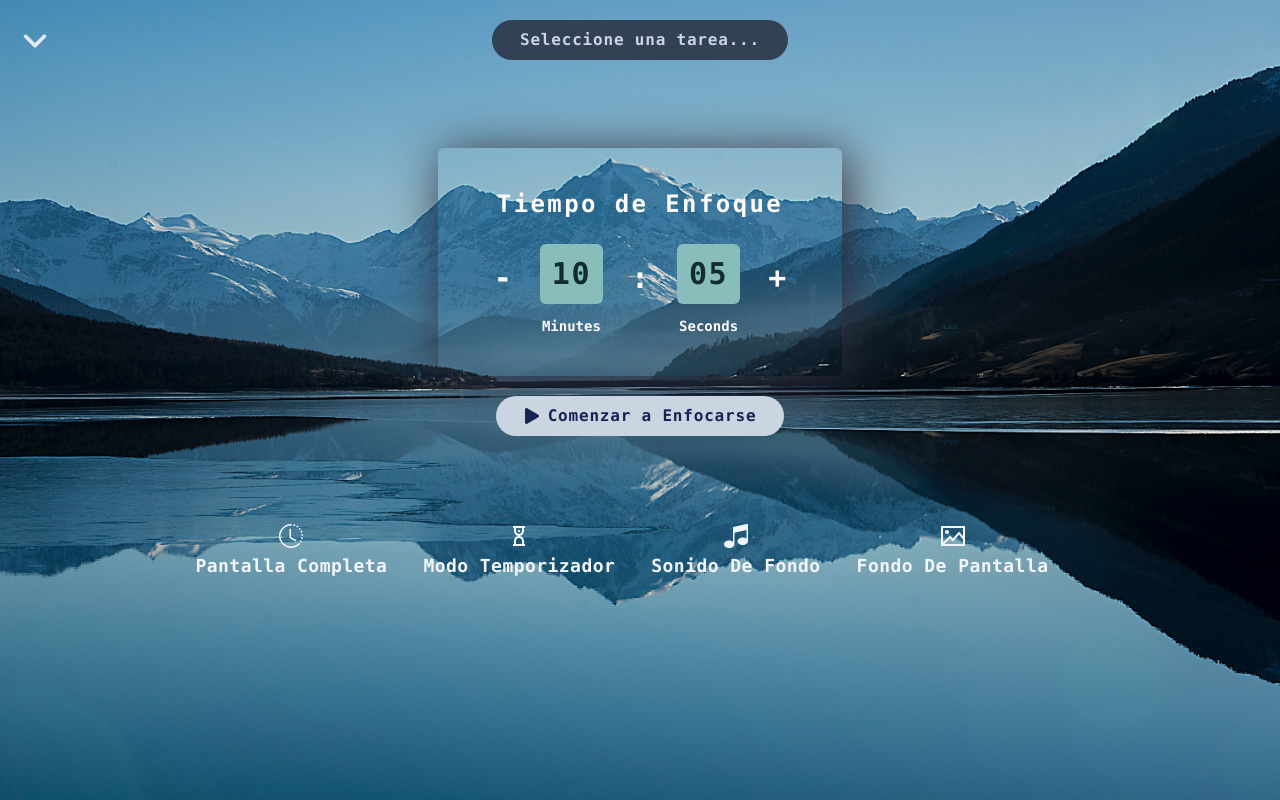
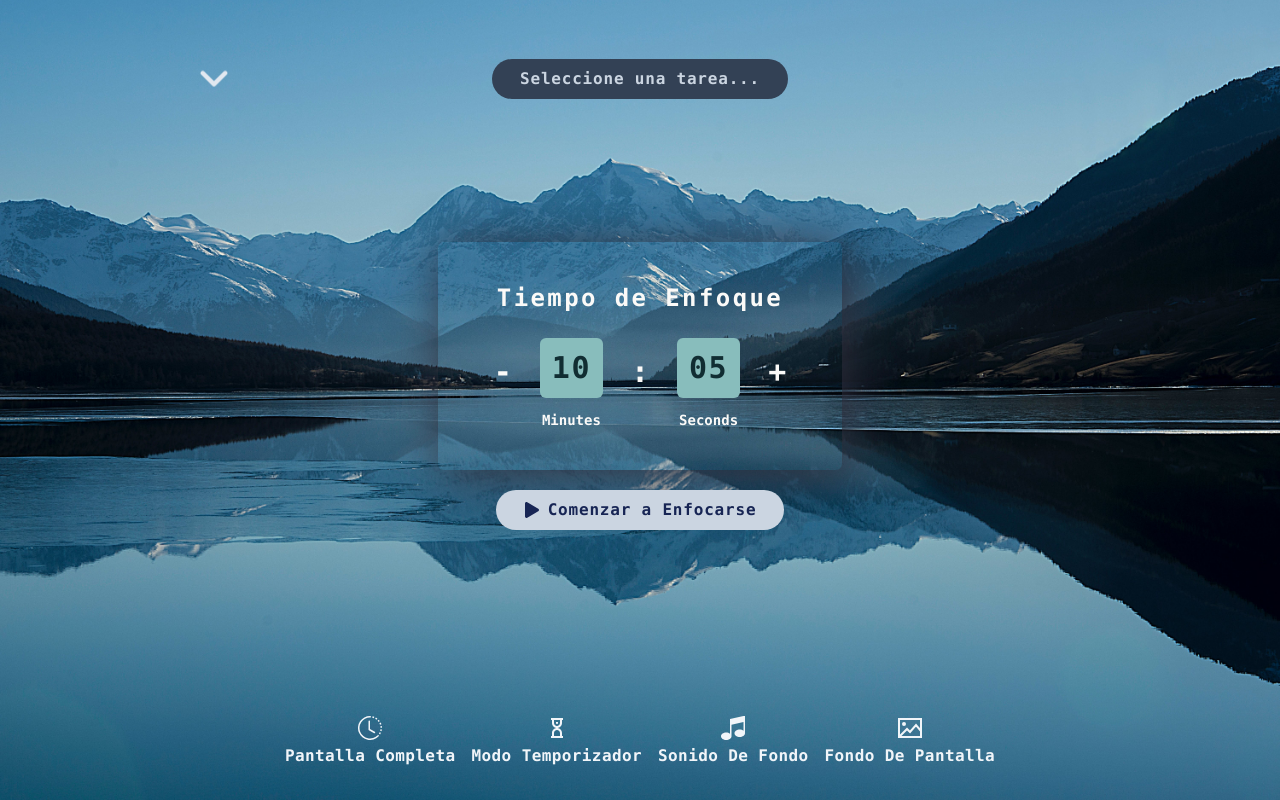
Before and after one commit to greluma/focus-todo, a React (Vite) app: page / in a window 1280 px wide. Built offline with nearby package versions, Linux system fonts and the light colour scheme.

Commit message:
home design advance

```diff
--- a/src/components/BtnHome.jsx
+++ b/src/components/BtnHome.jsx
@@ -7,7 +7,7 @@ const BtnHome = ({ icon, text }) => {
 
   return (
     <button onMouseEnter={() => setIsHovered(true)}
-      onMouseLeave={() => setIsHovered(false)} className='text-lg font-bold tracking-wide capitalize transition duration-300 ease-in-out hover:border-b mr-9 text-slate-100 border-slate-100'><span className={`flex justify-center mb-1 text-2xl duration-200 ${isHovered ? "-translate-y-2 scale-110 " : ""}`}>{icon}</span>{text}</button>
+      onMouseLeave={() => setIsHovered(false)} className='text-xs font-bold tracking-wide capitalize transition duration-300 ease-in-out md:text-base hover:border-b text-slate-100 border-slate-100'><span className={`flex justify-center mb-1 text-xl md:text-2xl duration-200 ${isHovered ? "-translate-y-2 scale-110 " : ""}`}>{icon}</span>{text}</button>
   )
 }
 
--- a/src/pages/Home.jsx
+++ b/src/pages/Home.jsx
@@ -56,12 +56,12 @@ const Home = () => {
 
     return (
         <>
-            <div className={`min-h-screen p-5 bg-center bg-cover transition duration-300 ease-in-out ${showBanner ? 'opacity-90' : ''}`} style={{ backgroundImage: `url(${backgroundImage})` }}>
+            <div className={`grid p-4 min-h-screen bg-center bg-cover transition duration-300 ease-in-out ${showBanner ? 'opacity-90' : ''}`} style={{ backgroundImage: `url(${backgroundImage})` }}>
                 <div className="grid grid-cols-3 m-auto justify-items-start">
-                    <button className="text-3xl transition duration-200 text-slate-200 hover:translate-y-1 hover:scale-110 "><FaAngleDown /></button>
+                    <button className="text-3xl md:text-4xl text-slate-200 animate-bounce hover:animate-none"><FaAngleDown /></button>
                     <button className="py-2 text-sm font-bold tracking-wider transition duration-500 ease-in-out rounded-full md:text-base bg-slate-700 text-slate-300 px-7 justify-self-center hover:bg-slate-300 hover:text-slate-700">{isSmallScreen ? 'Tarea...' : 'Seleccione una tarea...'}</button>
                 </div>
-                <div className="h-[50vh]  grid justify-center content-center gap-5 my-8">
+                <div className="h-[50vh] self-center grid justify-center content-center gap-5">
                     <div className="flex items-center justify-center">
                         <Clock />
                     </div>
@@ -71,14 +71,15 @@ const Home = () => {
                         {continueOrFinish && <div className="flex gap-4"><HomeFocusBtn focusTime={focusTime} icon={<CiPlay1 />} text="Continuar" colorIcon={"limeGreen"} func={startFocus} /><HomeFocusBtn focusTime={focusTime} icon={<FaStop />} text="Terminar" func={setShowBanner} colorIcon={"indianRed"} /></div>}
                     </div>
                 </div>
-                <div className="flex justify-center mt-6">
+                <div className="flex self-end justify-center gap-4 mb-4">
                     <BtnHome icon={<BsClockHistory />} text="pantalla completa" />
                     <BtnHome icon={<CgSandClock />} text="modo temporizador" />
                     <BtnHome icon={<ImMusic />} text="sonido de fondo" />
                     <BtnHome icon={<GrImage />} text="Fondo de Pantalla" />
                 </div>
-            </div>
-            {showBanner && <Banner setShowBanner={setShowBanner} stopFocus={stopFocus} />}
+            </div >
+            {showBanner && <Banner setShowBanner={setShowBanner} stopFocus={stopFocus} />
+            }
         </>
 
     )
```
Also changed, not shown: todo.txt.
